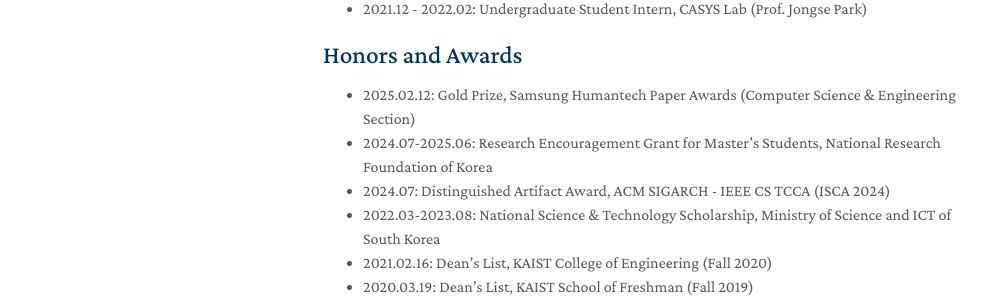
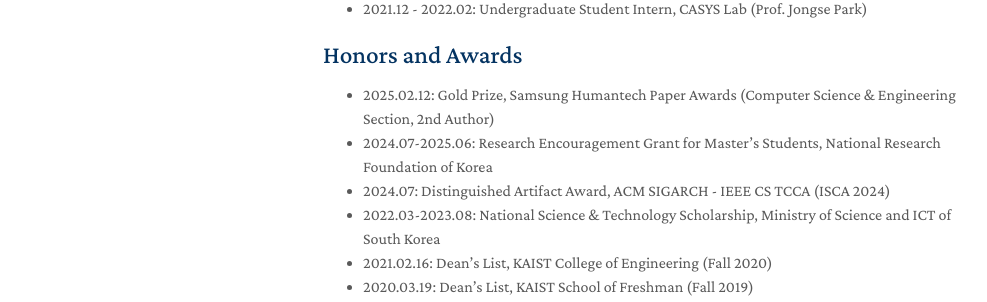
Before and after one commit to 727yubin/727yubin.github.io, a Jekyll site: the page built from index.md, in a window 1280 px wide and 900 px high. Shown: the part 468-770 px from the top of the window, without its empty margins (147-1134 px from the left). Built offline with Jekyll 4.4.1, drawn with Linux system fonts in a browser that asks for light colours; nearby versions of some CDN libraries; a style sheet for code colours, icons or effects is not loaded; our own code applies the rules of GitHub Pages for plain Markdown files.

Commit message:
Humantech 2nd author clarification

```diff
--- a/index.md
+++ b/index.md
@@ -20,7 +20,7 @@ I am a MS student in EE at <a href="https://kaist.ac.kr">KAIST</a>, advised by <
 - 2021.12 - 2022.02: Undergraduate Student Intern, CASYS Lab (Prof. Jongse Park)
 
 ## Honors and Awards
-- 2025.02.12: Gold Prize, Samsung Humantech Paper Awards (Computer Science & Engineering Section)
+- 2025.02.12: Gold Prize, Samsung Humantech Paper Awards (Computer Science & Engineering Section, 2nd Author)
 - 2024.07-2025.06: Research Encouragement Grant for Master's Students, National Research Foundation of Korea
 - 2024.07: Distinguished Artifact Award, ACM SIGARCH - IEEE CS TCCA (ISCA 2024)
 - 2022.03-2023.08: National Science & Technology Scholarship, Ministry of Science and ICT of South Korea
```
